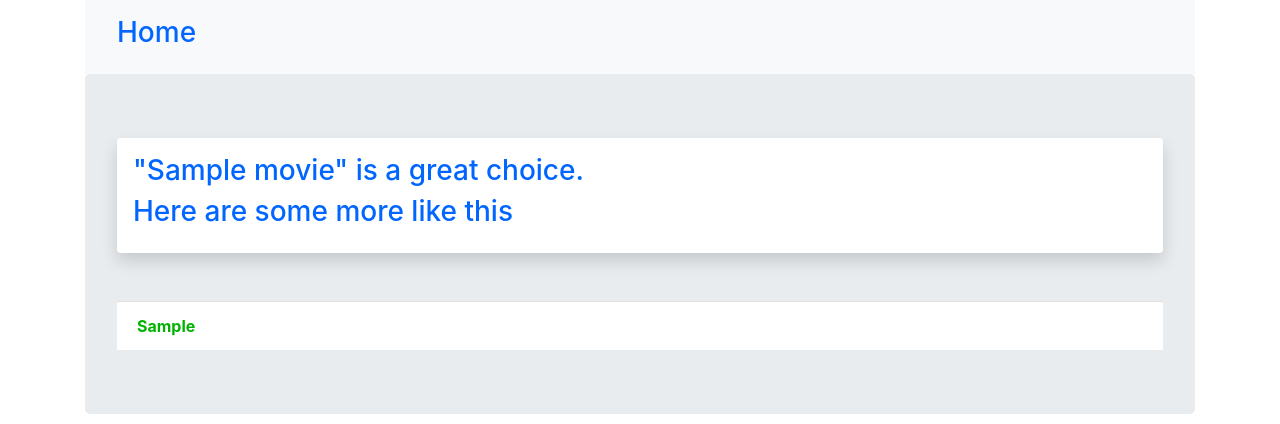
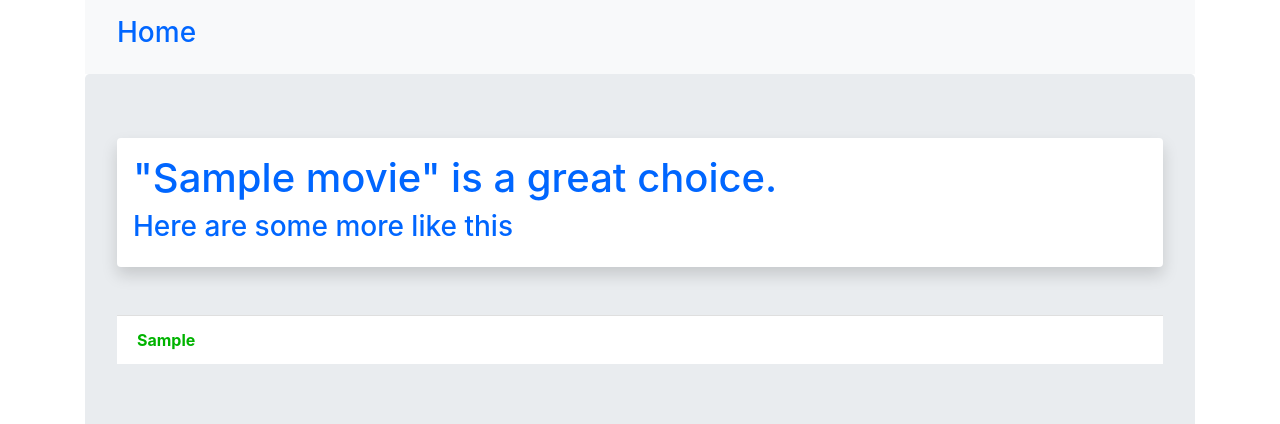
Before and after one commit to meherunabi/Food_Recommendation_system, a Flask app: template templates/recommend.html in a window 1280 px wide. Shown: the top 424 px of the page. Run offline with Flask 2, Linux system fonts and the light colour scheme; the template is opened without the code that fills it: most values are stand-ins (such as "Sample title", 1, 10 or a date in 2020); some libraries are stand-ins or nearby versions.

Commit message:
Update recommend.html

```diff
--- a/templates/recommend.html
+++ b/templates/recommend.html
@@ -3,14 +3,14 @@
 
   {% if t=='s' %}
   <div class="shadow p-3 mb-5 bg-white rounded">
-    <h3 style="color:rgb(0, 102, 255)">Sorry! This menu is not in our database.</h3>
+    <h3 style="color:rgb(0, 102, 255)">Sorry! This food is not in our database.</h3>
     <h3 style="color:rgb(0, 102, 255)">Please check if you spelled it correct.</h3>
-    <h3 style="color:rgb(0, 102, 255)">Or try with another menu.</h3>
+    <h3 style="color:rgb(0, 102, 255)">Or try with another food.</h3>
   </div>
 
   {% else %}
   <div class="shadow p-3 mb-5 bg-white rounded">
-    <h3 style="color:rgb(0, 102, 255)">"{{movie}}" is a great choice.</h1>
+    <h1 style="color:rgb(0, 102, 255)">"{{movie}}" is a great choice.</h1>
     <h3 style="color:rgb(0, 102, 255)">Here are some more like this</h3>
   </div>
 
```
